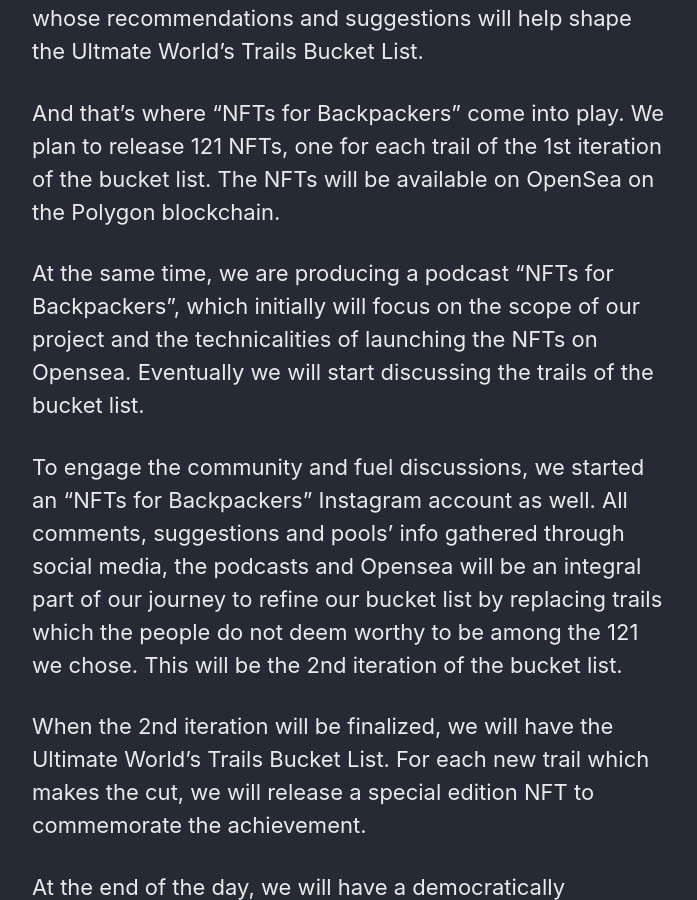
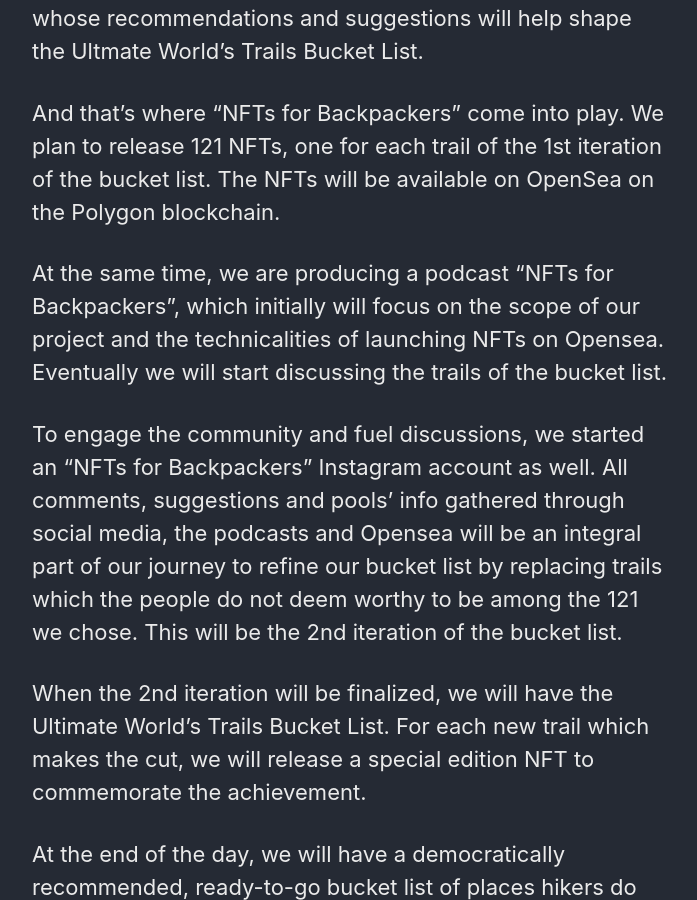
Before and after one commit to lambroz/lambroz.github.io, a Jekyll site: the page built from _pages/project.md, in a window 1280 px wide and 900 px high, scrolled down 478 px. Shown: the whole window, without its empty margins (290-987 px from the left). Built offline with Jekyll 4.4.1, drawn with Linux system fonts in a browser that asks for light colours; cached includes are drawn as plain includes.

Commit message:
Update project.md

```diff
--- a/_pages/project.md
+++ b/_pages/project.md
@@ -10,7 +10,7 @@
 
 <p>And that’s where “NFTs for Backpackers” come into play. We plan to release 121 NFTs, one for each trail of the 1st iteration of the bucket list. The NFTs will be available on OpenSea on the Polygon blockchain.</p>
 
-<p>At the same time, we are producing a podcast “NFTs for Backpackers”, which initially will focus on the scope of our project and the technicalities of launching the NFTs on Opensea. Eventually we will start discussing the trails of the bucket list.</p>
+<p>At the same time, we are producing a podcast “NFTs for Backpackers”, which initially will focus on the scope of our project and the technicalities of launching NFTs on Opensea. Eventually we will start discussing the trails of the bucket list.</p>
 
 <p>To engage the community and fuel discussions, we started an “NFTs for Backpackers” Instagram account as well. All comments, suggestions and pools’ info gathered through social media, the podcasts and Opensea will be an integral part of our journey to refine our bucket list by replacing trails which the people do not deem worthy to be among the 121 we chose. This will be the 2nd iteration of the bucket list.</p>
 
```
